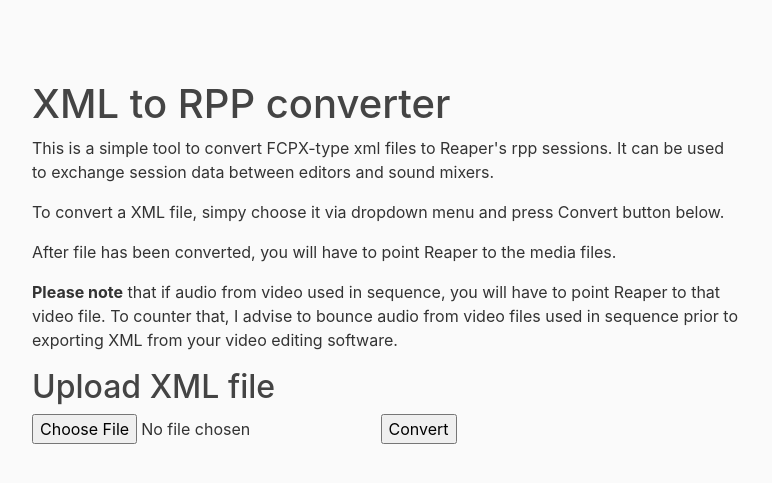
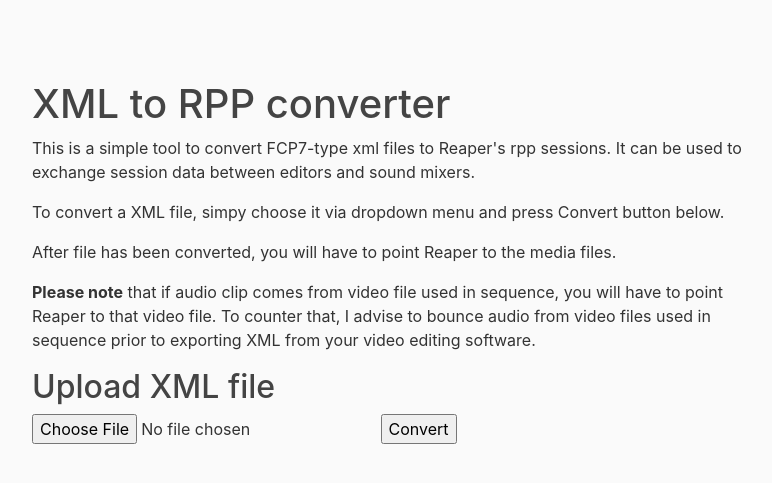
Before and after one commit to noneinnon/xml-to-rpp, a Flask app: page / in a window 1280 px wide. Shown: the top 483 px of the page, without its empty margins (68-840 px from the left). Run offline with Flask 2, Linux system fonts and the light colour scheme; some libraries are stand-ins or nearby versions.

Commit message:
updated bottom.rpp and index.html

```diff
--- a/templates/index.html
+++ b/templates/index.html
@@ -23,10 +23,10 @@
     			{% endif %}
 	    	{% endwith %}
       		<h1>XML to RPP converter</h1>
-      		<p>This is a simple tool to convert FCPX-type xml files to Reaper's rpp sessions. It can be used to exchange session data between editors and sound mixers.</p>
+      		<p>This is a simple tool to convert FCP7-type xml files to Reaper's rpp sessions. It can be used to exchange session data between editors and sound mixers.</p>
       		<p>To convert a XML file, simpy choose it via dropdown menu and press Convert button below.</p>
       		<p>After file has been converted, you will have to point Reaper to the media files.</p>
-      		<p><strong>Please note</strong> that if audio from video used in sequence, you will have to point Reaper to that video file. To counter that, I advise to bounce audio from video files used in sequence prior to exporting XML from your video editing software.</p>
+      		<p><strong>Please note</strong> that if audio clip comes from video file used in sequence, you will have to point Reaper to that video file. To counter that, I advise to bounce audio from video files used in sequence prior to exporting XML from your video editing software.</p>
 	    	<h2>Upload XML file</h2>
 		    <form method=post enctype=multipart/form-data>
 		      <input type=file name=file>
```
Also changed, not shown: 2 other files.
